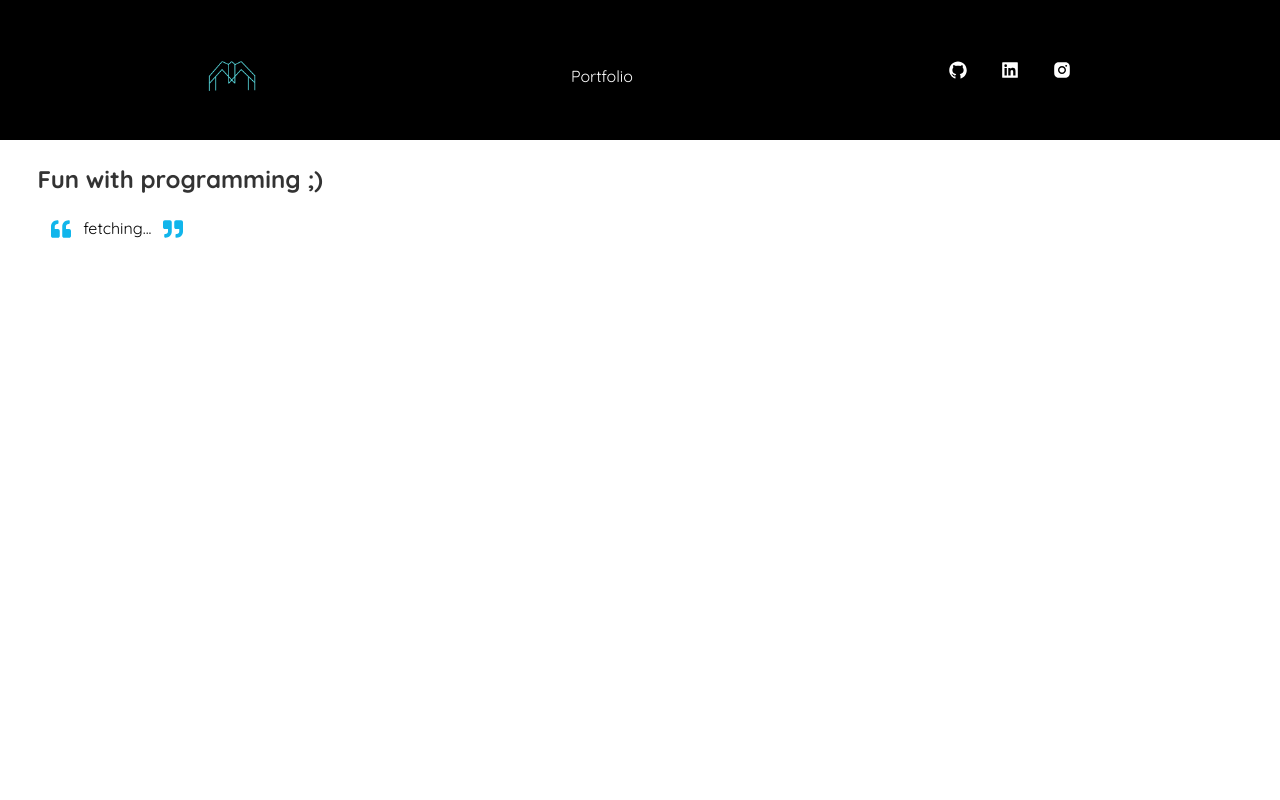
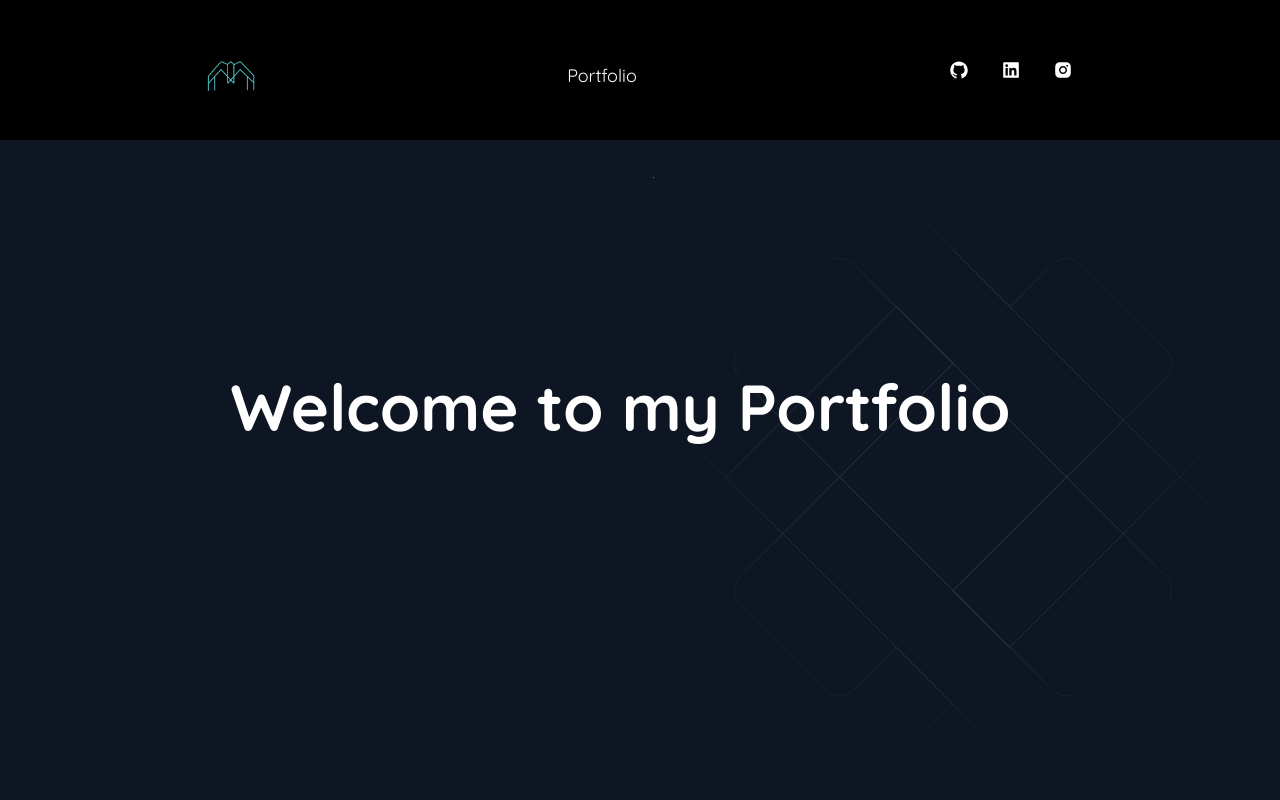
Before and after one commit to Madhukar-Yadav/My-Blog, a React (Create React App) app: page / in a window 1280 px wide. Shown: the top 800 px of the page. Built offline with nearby package versions, Linux system fonts and the light colour scheme; no server answers.

Commit message:
Added a Banner Component & modified the joke component to fetch a joke every 15 seconds

```diff
--- a/package.json
+++ b/package.json
@@ -1,7 +1,7 @@
 {
   "name": "my-portfolio",
   "version": "0.1.0",
-  "homepage": "https://madhukar-yadav.github.io/",
+  "homepage": "https://madhukar-yadav.github.io/my-blog",
   "private": true,
   "dependencies": {
     "@testing-library/jest-dom": "^5.11.4",
--- a/src/assets/images/index.js
+++ b/src/assets/images/index.js
@@ -1,3 +1,5 @@
+import banner_image from './banner_image.svg';
+import desktop_image from './desktop_image.jpg'
 import my_logo_blue from './my_logo_blue.png';
 import my_logo_white from './my_logo_white.png';
 import my_text_logo_white from './my_text_logo_white.png';
@@ -6,6 +8,8 @@ import my_text_banner_white from './my_text_banner_white.png';
 import my_text_logo_transparent from './my_text_logo_transparent.png';
 
 export {
+    banner_image,
+    desktop_image,
     my_logo_blue,
     my_logo_white,
     my_text_logo_white,
--- a/src/assets/styles/global.styles.js
+++ b/src/assets/styles/global.styles.js
@@ -7,7 +7,7 @@ const GlobalStyles = createGlobalStyle`
     box-sizing: border-box;
     list-style: none;
     outline: none;
-    font-size: 1.6rem;
+    font-size: 1.8rem;
     margin: 0;
     padding:0
   }
--- a/src/components/Home/index.js
+++ b/src/components/Home/index.js
@@ -1,11 +1,12 @@
 
-import { Joke } from '../../components';
+import { Joke, Banner } from '../../components';
 import { HomeContainer } from './HomeStyles.js';
 
 const Home = () => {
 
   return (
       <HomeContainer>
+        <Banner />
         <Joke />
     </HomeContainer>
   );
--- a/src/components/index.js
+++ b/src/components/index.js
@@ -1,9 +1,11 @@
 import Home from './Home';
 import Header from './styled-components/Header';
+import Banner from './styled-components/Banner';
 import Joke from './styled-components/Joke';
 
 export {
     Home,
     Header,
+    Banner,
     Joke
 };
--- /dev/null
+++ b/src/components/styled-components/Banner/bannerStyles.js
@@ -0,0 +1,31 @@
+import styled from "styled-components";
+
+export const BannerContainer = styled.div`
+    width: 100vw;
+    height: 85vh;
+    display: flex;
+    background-color: #0e1624;
+    color: #333333 !important;
+    background-image: ${({ imgSrc }) => `url(${imgSrc})`};
+    background-repeat: no-repeat;
+    background-position: 96% 46%;
+    background-size: 600px 600px;
+`;
+
+export const BannerTitle = styled.div`
+    color: #FFF;
+    font-size: 6.5rem;
+    font-weight: bold;
+    text-align: left;
+    align-items: center;
+    padding: 18%;
+    @media screen and (max-width: 767.9px) {
+        padding: 50% 10%;
+    }
+`;
+
+export const BannerImage = styled.img`
+    height: 50vh;
+    position: relative;
+    right: calc(50% - 500px);
+`;
--- /dev/null
+++ b/src/components/styled-components/Banner/index.js
@@ -0,0 +1,13 @@
+import { banner_image } from '../../../assets/images';
+import {BannerContainer, BannerTitle} from './bannerStyles';
+
+const Banner = () => {
+    return (
+        <BannerContainer imgSrc={banner_image} >
+            <BannerTitle>{`Welcome to my Portfolio`}</BannerTitle>
+            {/* <BannerImage src={BannerImg} /> */}
+        </BannerContainer>
+    );
+}
+
+export default Banner;
--- a/src/components/styled-components/Header/HeaderStyles.js
+++ b/src/components/styled-components/Header/HeaderStyles.js
@@ -7,8 +7,8 @@ export const HeaderSection = styled.div`
     color: #FFF;
     padding: 60px 4vw 0;
     @media screen and (max-width: 767.9px) {
-    padding: 20px 10px 0;
-}
+        padding: 20px 10px 0;
+    }
 `;
 
 export const HeaderTitle = styled.h2`
--- a/src/components/styled-components/Joke/JokeStyles.js
+++ b/src/components/styled-components/Joke/JokeStyles.js
@@ -9,7 +9,7 @@ export const JokeLabel = styled.div`
 `;
 
 export const JokeContainer = styled.div`
-padding: 2vw;
+    padding: 2vw;
 `;
 
 export const QuoteContainer = styled.div`
--- a/src/components/styled-components/Joke/index.js
+++ b/src/components/styled-components/Joke/index.js
@@ -1,23 +1,23 @@
 import { useState, useEffect } from 'react';
 import { JokeLabel, JokeContainer, QuoteContainer } from './JokeStyles';
 import { FaQuoteLeft, FaQuoteRight } from 'react-icons/fa';
-import { API, JSON_HEADER } from '../../../config';
+import { fetchAJoke } from '../../../core/hooks';
 
-const Meme = () => {
+const Joke = () => {
     const [joke, setJoke] = useState('fetching...');
+    const [timer, setTimer] = useState(0);
 
     // eslint-disable-next-line react-hooks/exhaustive-deps
     useEffect(async () => {
-        const config = {
-            method: 'GET',
-            mode: 'cors',
-            headers: Object.assign({}, JSON_HEADER),
-            cache: 'default',
-        };
-        const res = await fetch(API.jokeApi, config)
-        .then(response => response.json());
+        const res = await fetchAJoke();
         setJoke(res?.joke);
-    }, []);
+        setTimeout(() => setTimer(timer+1), 15000);
+        ;
+        return () => {
+            setTimer(0);
+            setJoke('fetching...');
+        }
+    }, [timer]);
 
     return (
         <JokeContainer>
@@ -29,4 +29,4 @@ const Meme = () => {
     );
 }
 
-export default Meme;
+export default Joke;
--- /dev/null
+++ b/src/core/Services.js
@@ -0,0 +1,22 @@
+import {JWT_HEADER, JSON_HEADER} from '../config';
+
+export class Services {
+    fetchRecords = (endpoint, token, removeHeader, fetchAsTxt) => {
+    const config = {
+        method: 'GET',
+        mode: 'cors',
+        headers: token
+            ? Object.assign({}, JWT_HEADER(token), JSON_HEADER)
+            : Object.assign({}, JSON_HEADER),
+        cache: 'default',
+    };
+
+    if (!token && removeHeader) {
+        delete config.headers;
+    }
+    return fetch(endpoint, config)
+        .then(response => (fetchAsTxt ? response.text() : response.json()))
+        // .then(res => res)
+        // .catch(err => err);
+    };
+};
--- /dev/null
+++ b/src/core/hooks.js
@@ -0,0 +1,34 @@
+import { Services } from '../core/Services';
+import { API, JSON_HEADER } from '../config';
+
+export const fetchAJoke = () => {
+  const config = {
+    method: 'GET',
+    mode: 'cors',
+    headers: Object.assign({}, JSON_HEADER),
+    cache: 'default',
+  };
+  return fetch(API.jokeApi, config)
+  .then(response => response.json());
+};
+
+export const useFetchJoke = async () => {
+    try {
+        let endPoint = API.jokeApi;
+        // dispatch(requestBusinessPartnerDetails());
+        try {
+          return Services.fetchRecords(endPoint, null, true).then(res => {
+            if (res) {
+            //   dispatch(recieveBusinessPartnerDetails(res));
+              return res;
+            }
+            // dispatch(requestBusinessPartnerDetailsError(res));
+          });
+        } catch (err) {
+          console.log(err);
+        //   dispatch(requestBusinessPartnerDetailsError(err));
+        }
+    } catch (err) {
+        return err;
+    }
+};
```
Also changed, not shown: src/assets/images/banner_image.svg (added), 1 other file (tests, documents, lock files or other folders).
